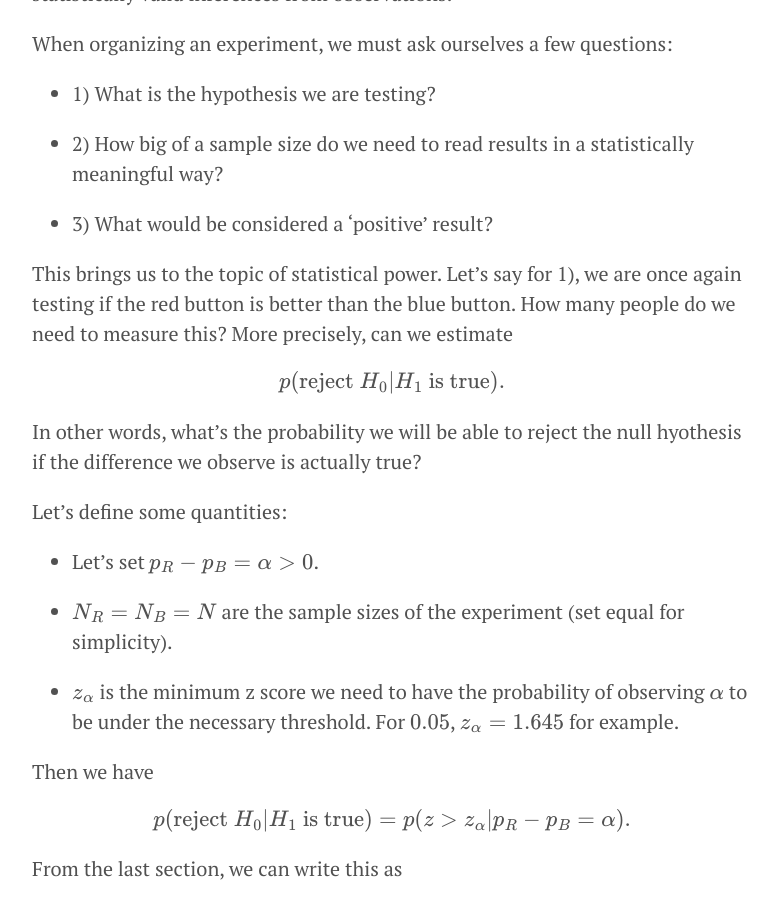
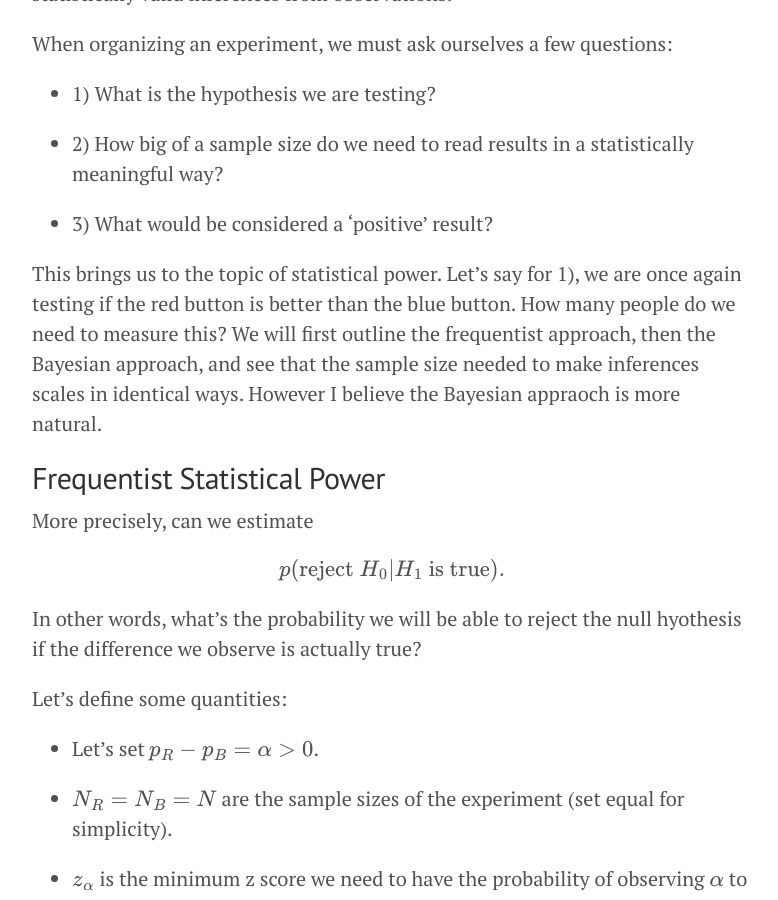
Before and after one commit to doriang102/doriang102.github.io, a Jekyll site: the page built from _posts/2017-06-10-hypothesis-testing-part-2-statistical-power.md, in a window 1280 px wide and 900 px high, scrolled down 338 px. Shown: the whole window, without its empty margins (248-1026 px from the left). Built offline with Jekyll 4.4.1, drawn with Linux system fonts in a browser that asks for light colours; our own code applies the rules of GitHub Pages for plain Markdown files; formulas are drawn with MathJax 3.

Commit message:
Update 2017-06-10-hypothesis-testing-part-2-statistical-power.md

```diff
--- a/_posts/2017-06-10-hypothesis-testing-part-2-statistical-power.md
+++ b/_posts/2017-06-10-hypothesis-testing-part-2-statistical-power.md
@@ -10,7 +10,12 @@ When organizing an experiment, we must ask ourselves a few questions:
 
 - 3) What would be considered a 'positive' result?
 
-This brings us to the topic of statistical power. Let's say for 1), we are once again testing if the red button is better than the blue button. How many people do we need to measure this? More precisely, can we estimate
+This brings us to the topic of statistical power. Let's say for 1), we are once again testing if the red button is better than the blue button. How many people do we need to measure this? We will first outline the frequentist approach, then the Bayesian approach, and see that the sample size needed to make inferences scales in identical ways. However I believe the Bayesian appraoch is more natural.
+
+## Frequentist Statistical Power
+
+
+More precisely, can we estimate
 
 $$ p(\textrm{reject } H_0 \rvert H_1 \textrm{ is true}).$$
 
```
